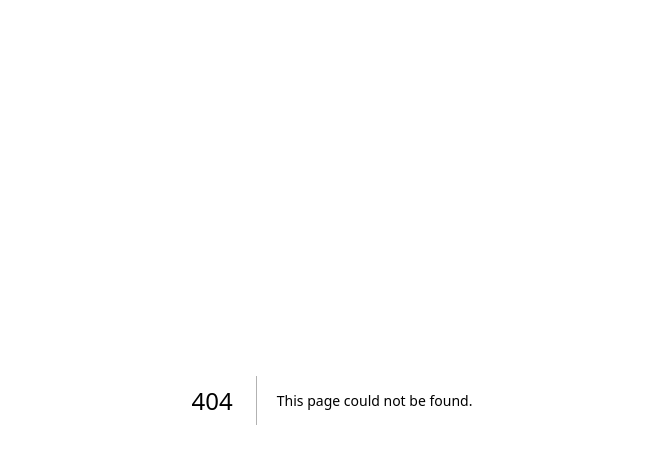
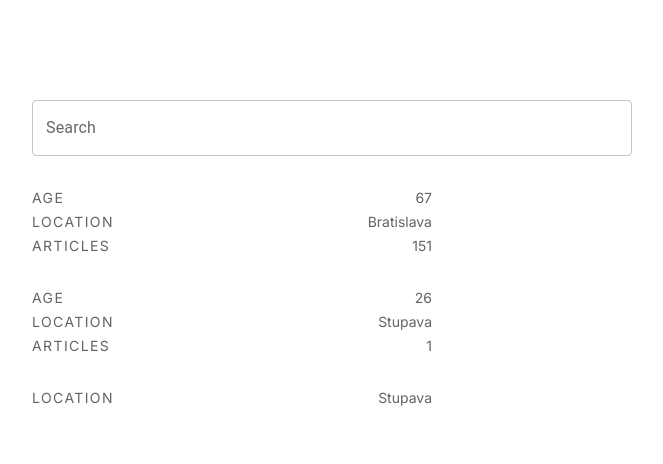
Before and after one commit to FIIT-TEAM8/adversea-next-app, a Next.js app: page /search in a window 1280 px wide. Before the commit this address had no page. Shown: the top 464 px of the page, without its empty margins (308-971 px from the left). Built offline with nearby package versions, Linux system fonts and the light colour scheme.

Commit message:
added basic search result (broken probablly)

```diff
--- /dev/null
+++ b/src/app/(mvp)/search/page.tsx
@@ -0,0 +1,42 @@
+import SearchResultItem from "@/components/molecules/SearchResultItem";
+import { SearchEntityItem } from "@/models/SearchEntityItem";
+import { TextField } from "@mui/material";
+
+
+export default function Page() {
+
+  const entities: SearchEntityItem[] = [
+    {
+      name: "Marian Kocner",
+      dominantLocation: "Bratislava",
+      type: "person",
+      age: 67,
+      numArticles: 151,
+      pageUrl: "/page-for-marian-kocner-idk"
+    },
+    {
+      name: "Marian Kocneri",
+      dominantLocation: "Stupava",
+      type: "person",
+      age: 26,
+      numArticles: 1,
+      pageUrl: "/page-for-marian-kocneri-idk"
+    },
+    {
+      name: "Mariankocner s.r.o.",
+      dominantLocation: "Stupava",
+      type: "company",
+      pageUrl: "/page-for-marian-kocneri-idk"
+    }
+  ]
+  return (
+    <div className="flex justify-center bg-white mt-20">
+      <div className="p-5 w-[40rem]">
+        <TextField label="Search" variant="outlined" fullWidth />
+        {entities.map((entity, index) => (
+          <SearchResultItem key={`${index}-entity-result-item`} entity={entity}/>
+        ))}
+      </div>
+    </div>
+  )
+}
--- a/src/app/globals.css
+++ b/src/app/globals.css
@@ -4,10 +4,11 @@
 
 :root {
   --foreground-rgb: 0, 0, 0;
-  --background-start-rgb: 214, 219, 220;
+  --background-start-rgb: 255, 255, 255;
   --background-end-rgb: 255, 255, 255;
 }
 
+/*
 @media (prefers-color-scheme: dark) {
   :root {
     --foreground-rgb: 255, 255, 255;
@@ -15,6 +16,7 @@
     --background-end-rgb: 0, 0, 0;
   }
 }
+*/
 
 body {
   color: rgb(var(--foreground-rgb));
--- /dev/null
+++ b/src/components/atoms/SearchResultAttribute.tsx
@@ -0,0 +1,16 @@
+type Props = {
+  label: string;
+  value?: string | number;
+}
+
+export default function SearchResultAttribute({ label, value }: Props) {
+  if (!value) {
+    return null;
+  }
+
+  return (
+    <div className="flex mt-1 text-sm">
+      <span className="tracking-widest">{label}</span><span className="ml-auto">{value}</span>
+    </div>
+  )
+}
--- /dev/null
+++ b/src/components/molecules/SearchResultItem.tsx
@@ -0,0 +1,21 @@
+import { SearchEntityItem } from "@/models/SearchEntityItem";
+import SearchResultAttribute from "../atoms/SearchResultAttribute";
+// import { BsBuilding, BsPersonFill } from "react-icons/bs"
+
+type Props = {
+  key: string;
+  entity: SearchEntityItem
+}
+
+export default function SearchResultItem({ key, entity }: Props) {
+  return (
+    <div key={key} className="mt-8 w-2/3">
+      {/* <h3 className="text-adversea-green text-xl"><BsBuilding />{entity.name}</h3> */}
+      <div className="text-adversea-grey">
+        <SearchResultAttribute label="AGE" value={entity.age} />
+        <SearchResultAttribute label="LOCATION" value={entity.dominantLocation} />
+        <SearchResultAttribute label="ARTICLES" value={entity.numArticles} />
+      </div>
+    </div>
+  )
+}
--- /dev/null
+++ b/src/models/SearchEntityItem.ts
@@ -0,0 +1,8 @@
+export type SearchEntityItem = {
+    name: string;
+    type: "company" | "person";
+    age?: number;
+    numArticles?: number;
+    dominantLocation: string;
+    pageUrl: string;
+}
--- a/tailwind.config.js
+++ b/tailwind.config.js
@@ -12,6 +12,12 @@ module.exports = {
         'gradient-conic':
           'conic-gradient(from 180deg at 50% 50%, var(--tw-gradient-stops))',
       },
+      colors: {
+        adversea: {
+          "green": "#009688",
+          "grey": "#636363"
+        }
+      }
     },
   },
   plugins: [],
```
Also changed, not shown: package.json (+6 -1 lines), 1 other file (tests, documents, lock files or other folders).
